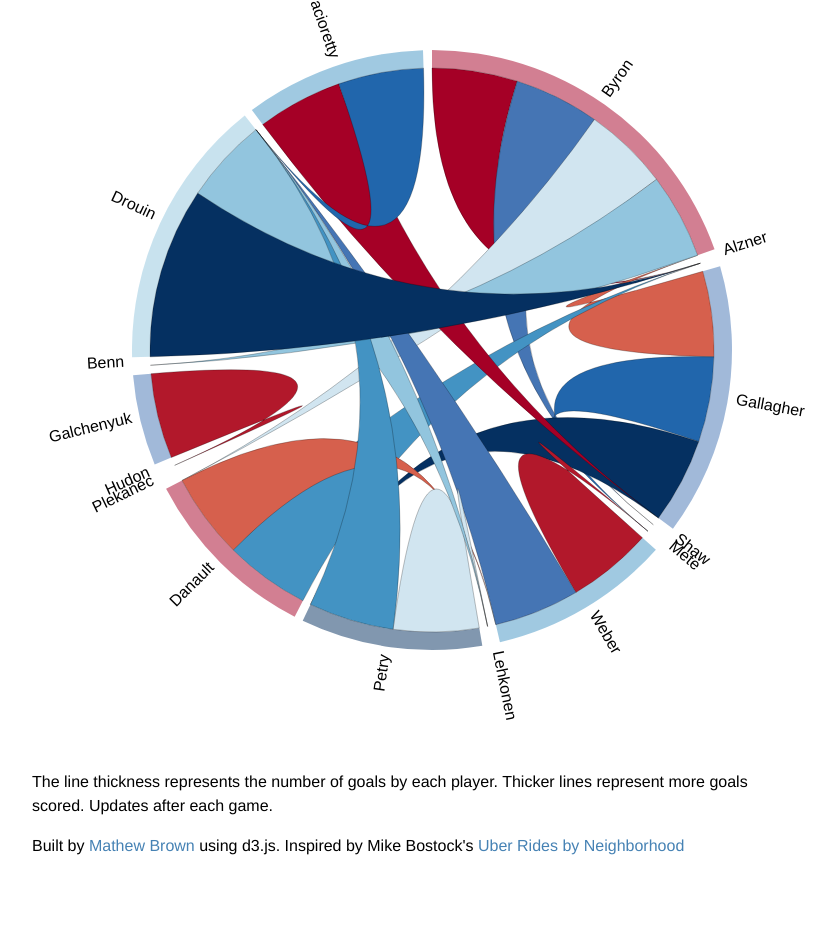
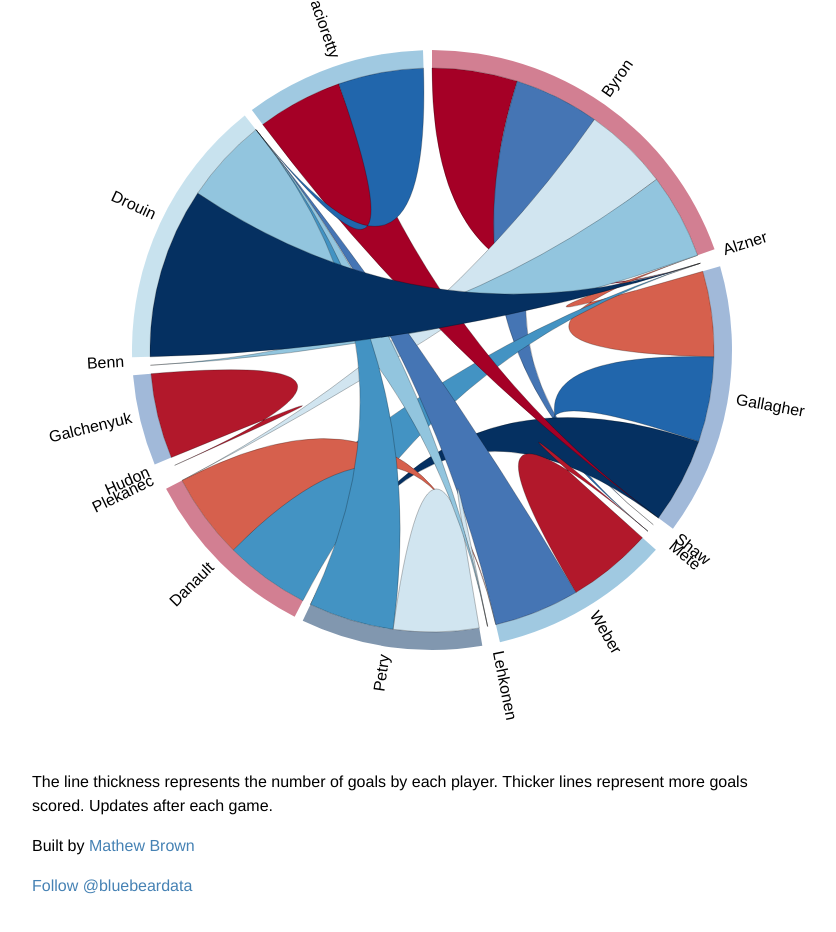
Before and after one commit to Mbrownshoes/habs, a plain HTML site: page index.html in a window 1280 px wide. Shown: the part 418-1350 px from the top of the page, without its empty margins (128-964 px from the left). Drawn offline with nearby package versions, Linux system fonts and the light colour scheme.

Commit message:
added twitter

```diff
--- a/index.html
+++ b/index.html
@@ -559,8 +559,8 @@ document.getElementById("title").innerHTML = $('.teams').val();
 
 
 <p>The line thickness represents the number of goals by each player. Thicker lines represent more goals scored. Updates after each game.</p>
-<p>Built by <a href="http://mbrownshoes.github.io/#/">Mathew Brown</a> using d3.js. Inspired by Mike Bostock's <a href="http://bost.ocks.org/mike/uberdata/">Uber Rides by Neighborhood<p>
-
+<p>Built by <a href="http://mbrownshoes.github.io/#/">Mathew Brown</a><p>
+<a href="https://twitter.com/bluebeardata?ref_src=twsrc%5Etfw" class="twitter-follow-button" data-show-count="false">Follow @bluebeardata</a><script async src="//platform.twitter.com/widgets.js" charset="utf-8"></script>
 </body>
 
 </html>
```
